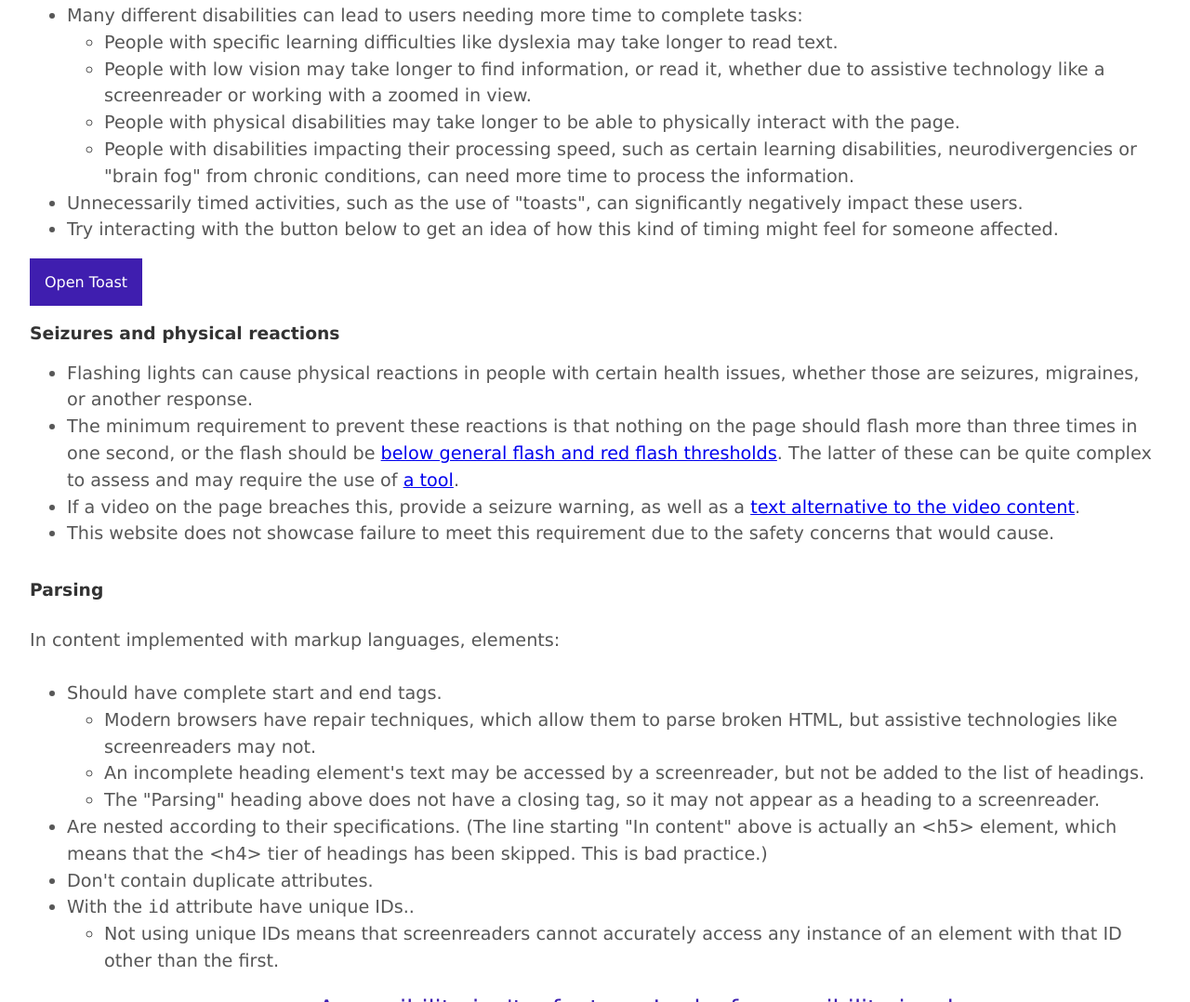
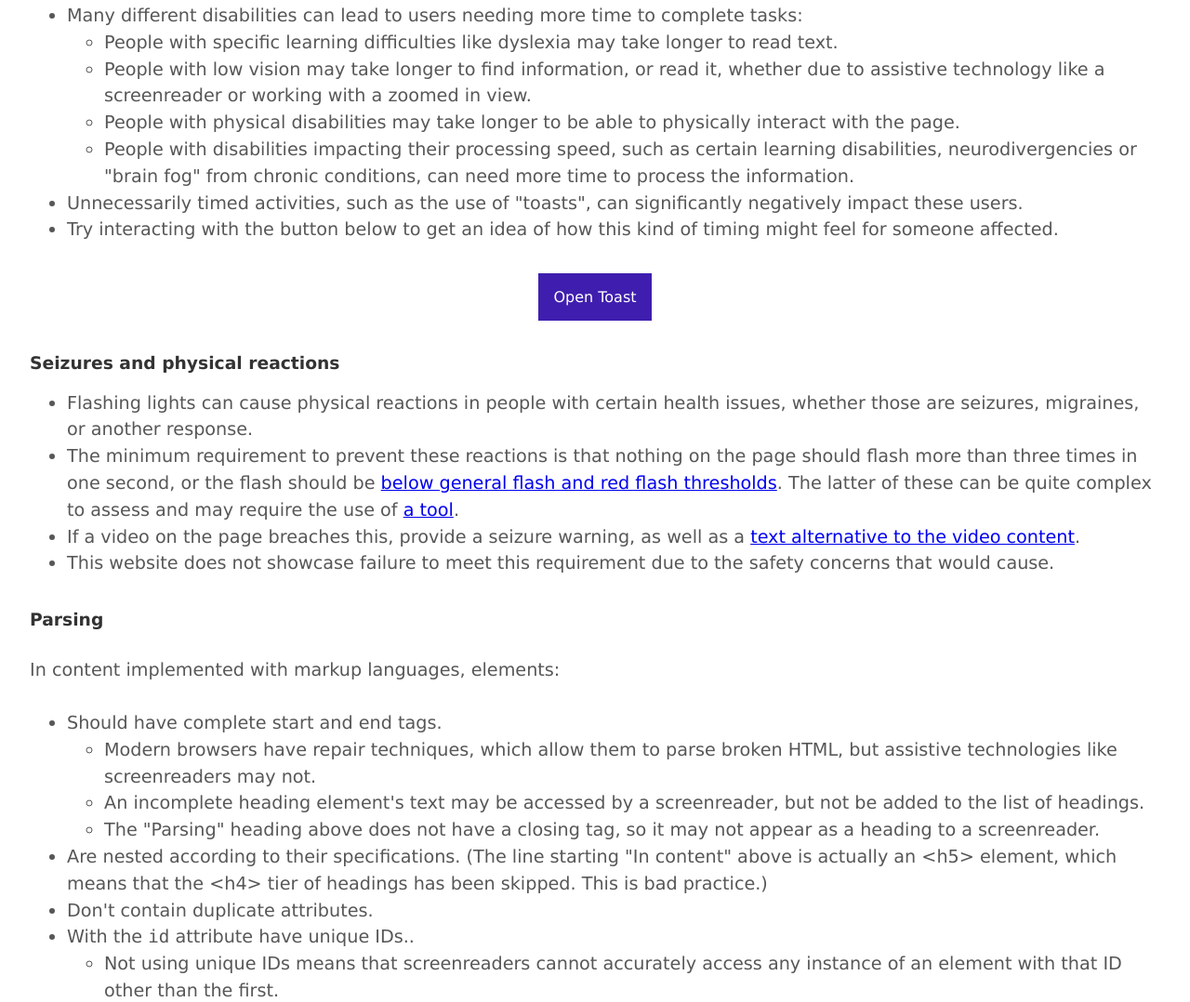
Before and after one commit to JCee3/Accessibility-Comparison, a plain HTML site: page docs/inaccessible-index.html in a window 1280 px wide. Shown: the part 1307-2385 px from the top of the page at 93% size. Drawn offline with Linux system fonts and the light colour scheme.

Commit message:
Centre Toast button.

```diff
--- a/docs/styles.css
+++ b/docs/styles.css
@@ -387,6 +387,10 @@ li {
     background-color: var(--blue-colour, var(--accessible-blue));
 }
 
+.inaccessibleRectangularBlueButton {
+    margin: 1rem auto;
+}
+
 .accessibleRectangularBlueButton:hover, .accessibleRectangularBlueButton:focus {
     outline: 3px solid var(--blue-colour, var(--accessible-blue));
     border: 2px solid white;
```
